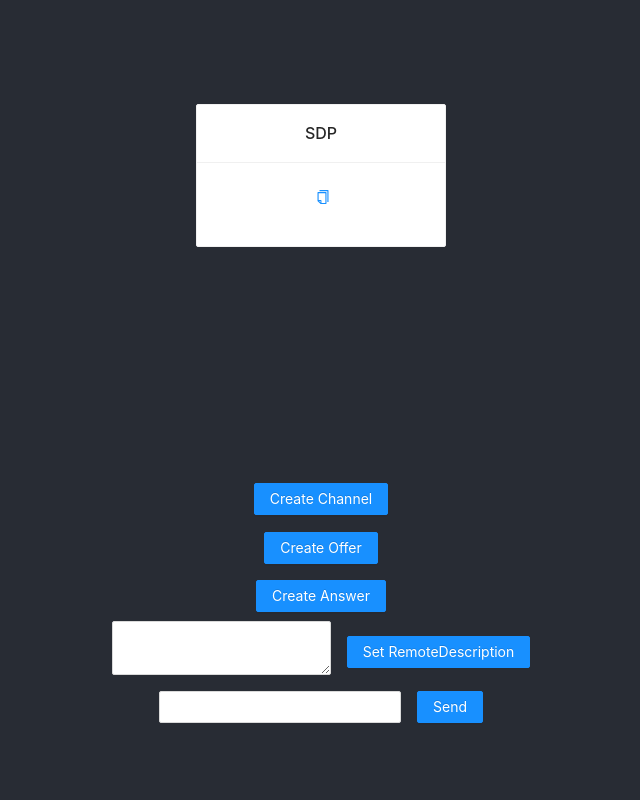
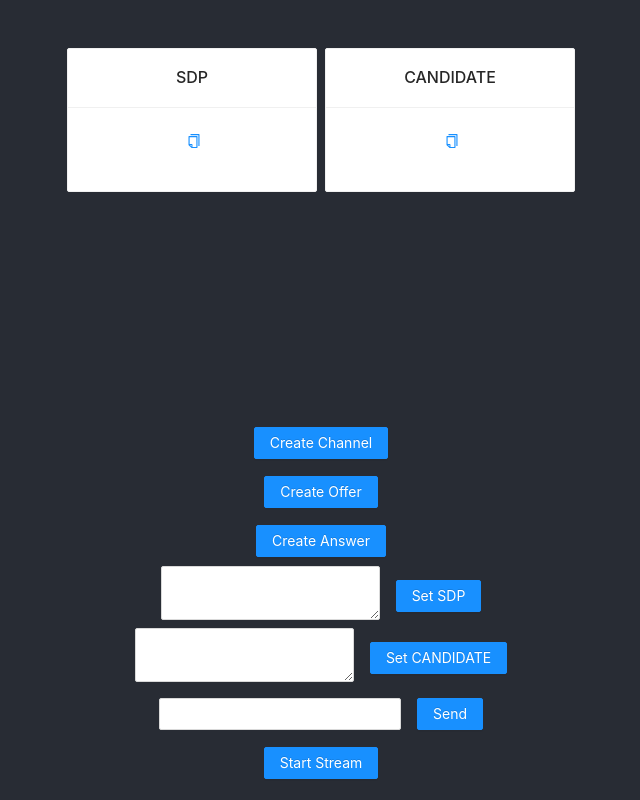
Before and after one commit to StanLee12/web-rtc-demo, a React (Create React App) app: page / in a window 1280 px wide. Shown: the whole page, without its empty margins (319-959 px from the left). Built offline with nearby package versions, Linux system fonts and the light colour scheme; no server answers.

Commit message:
添加candidate

```diff
--- a/src/App.js
+++ b/src/App.js
@@ -8,11 +8,14 @@ let sdp;
 let dc;
 let rdc;
 let text;
+let candidate;
 
 function App() {
   const localVideo = useRef(null);
   const remoteVideo = useRef(null);
-
+  const [ sdpContent, setContent ] = useState('');
+  const [ candidateContent, setCandidateContent ] = useState('');
+  const [ message, setMessage ] = useState('');
   const { stream, error } = useUserMedia();
 
   useEffect(() => {
@@ -22,7 +25,6 @@ function App() {
   useEffect(() => {
     if (stream) {
       localVideo.current.srcObject = stream;
-      remoteVideo.current.srcObject = stream;
     }
   }, [stream]);
 
@@ -30,39 +32,63 @@ function App() {
     console.log('Create connection');
     connection = new RTCPeerConnection();
     connection.onicecandidate = (e) => {
-      const SDP = JSON.stringify(connection.localDescription);
-      console.log('New Ice Candidate!!!', JSON.stringify(connection.localDescription));
-      setContent(SDP);
+      const _candidate = e.candidate;
+      console.log('New Ice Candidate!!!', JSON.stringify(e));
+      setCandidateContent(JSON.stringify(_candidate));
+      setContent(JSON.stringify(connection.localDescription));
     }
     connection.ondatachannel = (e) => {
       rdc = e.channel;
       rdc.onmessage = (e) => {
-        const _message = message + "\n" + e.data;
+        const { data } = e;
+        console.log('RDC received message', data);
+        const _message = message + "\n" + data;
         setMessage(_message);
       }
       rdc.onopen = (e) => { console.log('RDC opened!!!') }
     };
+    connection.oniceconnectionstatechange = (e) => {
+      console.log('ICE connection state change', JSON.stringify(e), connection.iceConnectionState);
+    }
+    connection.ontrack = (e) => {
+      console.log('接收到stream!!!');
+      remoteVideo.current.srcObject = e.streams[0];
+    }
   }
 
-  const [ message, setMessage ] = useState('');
+  const addTrack = () => {
+    if (stream) {
+      for (const track of stream.getTracks()) {
+        console.log('add track!');
+        connection.addTrack(track, stream);
+      }
+    }
+  }
 
   const createChannel = () => {
     dc = connection.createDataChannel('channel');
     dc.onmessage = (e) => {
-      const _message = message + "\n" + e.data;
+      const { data } = e;
+      console.log('DC received message', data);
+      const _message = message + "\n" + data;
       setMessage(_message);
     };
     dc.onopen = (e) => console.log('Connection opened!!!');
   }
 
   const createOffer = () => {
-    connection.createOffer().then((o) => { connection.setLocalDescription(o).then(() => {
+    connection.createOffer({
+      offerToReceiveAudio: 0,
+      offerToReceiveVideo: 1
+    }).then((o) => { connection.setLocalDescription(o).then(() => {
         console.log('created offer!!!');
       })});
     }
 
   const createAnswer = () => {
-    connection.createAnswer().then((a) => { connection.setLocalDescription(a).then(() => console.log('created answer!!')) });
+    connection.createAnswer().then((a) => { connection.setLocalDescription(a).then(() => {
+      console.log('created answer!!')
+    }) });
   }
 
   const setRemoteDescription = () => {
@@ -72,14 +98,24 @@ function App() {
     connection.setRemoteDescription(JSON.parse(sdp)).then(() => console.log('set remote successfully!!!'));
   }
 
-  const [ content, setContent ] = useState(null);
+  const addCandidate = () => {
+    connection.addIceCandidate(candidate || {}).then(() => console.log('add candidate successfully!!!'));
+  }
+
+  const onInputCandidateChange = (e) => {
+    candidate = e.target.value;
+  }
 
   const onSend = () => {
+    if (stream) {
+      dc?.send(stream);
+      rdc?.send(stream);
+    }
     dc?.send(text);
     rdc?.send(text);
   }
 
-  const setSDP = (e) => {
+  const onInputSDPChange = (e) => {
     sdp = e.target.value;
   }
 
@@ -103,6 +139,10 @@ function App() {
             align="center"
             direction="vertical"
           >
+            <Space
+              align="center"
+              direction="horizontal"
+            >
               <Card
                 title="SDP"
               >
@@ -112,9 +152,22 @@ function App() {
                   style={{ width: '200px', }}
                   type="success"
                 >
-                {content}
+                  {sdpContent}
                 </Typography.Paragraph>
               </Card>
+              <Card
+                title="CANDIDATE"
+              >
+                <Typography.Paragraph
+                  ellipsis
+                  copyable
+                  style={{ width: '200px', }}
+                  type="success"
+                >
+                  {candidateContent}
+                </Typography.Paragraph>
+              </Card>
+            </Space>
             <Space
               align="center"
               direction="horizontal"
@@ -151,9 +204,19 @@ function App() {
             size="middle"
           >
             <Input.TextArea
-              onChange={setSDP}
+              onChange={onInputSDPChange}
             ></Input.TextArea>
-            <Button type="primary" onClick={setRemoteDescription}>Set RemoteDescription</Button>
+            <Button type="primary" onClick={setRemoteDescription}>Set SDP</Button>
+          </Space>
+          <Space
+            align="center"
+            direction="horizontal"
+            size="middle"
+          >
+            <Input.TextArea
+              onChange={onInputCandidateChange}
+            ></Input.TextArea>
+            <Button type="primary" onClick={addCandidate}>Set CANDIDATE</Button>
           </Space>
           <Space
             align="center"
@@ -163,8 +226,9 @@ function App() {
             <Input
               onChange={setText}
             ></Input>
-            <Button type="primary" onClick={onSend} >Send</Button>
+            <Button type="primary" onClick={onSend}>Send</Button>
           </Space>
+          <Button type="primary" onClick={addTrack}>Start Stream</Button>
         </Space>
       </header>
     </div>
```
Lines whose indentation alone changed are shown as unchanged.
